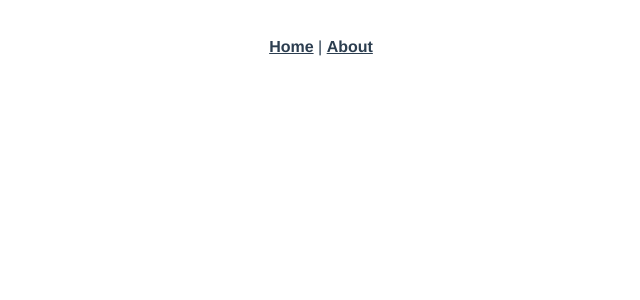
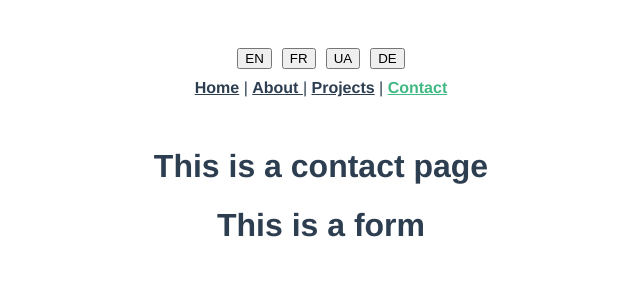
Before and after one commit to Kampouse/anna-porfolio, a Vue app: page /contact in a window 1280 px wide. Before the commit this address had no page. Shown: the top 300 px of the page, without its empty margins (319-959 px from the left). Built offline with nearby package versions, Linux system fonts and the light colour scheme.

Commit message:
starting

```diff
--- a/package.json
+++ b/package.json
@@ -11,6 +11,7 @@
   "dependencies": {
     "core-js": "^3.8.3",
     "vue": "^3.2.13",
+    "vue-i18n": "^10.0.4",
     "vue-router": "^4.0.3",
     "vuex": "^4.0.0"
   },
--- a/src/App.vue
+++ b/src/App.vue
@@ -1,7 +1,15 @@
 <template>
   <nav>
-    <router-link to="/">Home</router-link> |
-    <router-link to="/about">About</router-link>
+    <div class="language">
+      <button @click="changeLanguage('en')">EN</button>
+      <button @click="changeLanguage('fr')">FR</button>
+      <button @click="changeLanguage('ua')">UA</button>
+      <button @click="changeLanguage('de')">DE</button>
+    </div>
+    <router-link to="/">{{ $t("message.home") }}</router-link> |
+    <router-link to="/about">{{ $t("message.about") }}</router-link> |
+    <router-link to="/projects">{{ $t("message.projects") }}</router-link> |
+    <router-link to="/contact">{{ $t("message.contact") }}</router-link>
   </nav>
   <router-view />
 </template>
@@ -28,3 +36,23 @@ nav a.router-link-exact-active {
   color: #42b983;
 }
 </style>
+
+<script>
+export default {
+  methods: {
+    changeLanguage(locale) {
+      this.$i18n.locale = locale; // Змінюємо мову
+    },
+  },
+};
+</script>
+
+<style scoped>
+.language {
+  padding: 10px;
+}
+
+button {
+  margin: 0 5px;
+}
+</style>
--- /dev/null
+++ b/src/components/ContactForm.vue
@@ -0,0 +1,5 @@
+<template>
+  <div class="form">
+    <h1>This is a form</h1>
+  </div>
+</template>
--- /dev/null
+++ b/src/i18n.js
@@ -0,0 +1,51 @@
+// src/i18n.js
+//import { h } from "vue";
+import { createI18n } from "vue-i18n";
+
+// Повідомлення для різних мов
+const messages = {
+  en: {
+    message: {
+      hello: "Hello",
+      about: "About ",
+      contact: "Contact",
+      projects: "Projects",
+      home: "Home",
+    },
+  },
+  fr: {
+    message: {
+      hello: "Bonjour",
+      about: "À propos de moi",
+      contact: "Contact",
+      projects: "Projets",
+      home: "Accueil",
+    },
+  },
+  ua: {
+    message: {
+      hello: "Привіт",
+      about: "Про мене",
+      contact: "Контакт",
+      projects: "Проекти",
+      home: "Головна",
+    },
+  },
+  de: {
+    message: {
+      hello: "Hallo",
+      about: "Über mich",
+      contact: "Kontakt",
+      projects: "Projekte",
+      home: "Zuhause",
+    },
+  },
+};
+
+// Створюємо інстанцію i18n
+const i18n = createI18n({
+  locale: "en", // Мова за замовчуванням
+  messages, // Повідомлення
+});
+
+export default i18n;
--- a/src/router/index.js
+++ b/src/router/index.js
@@ -16,6 +16,18 @@ const routes = [
     component: () =>
       import(/* webpackChunkName: "about" */ "../views/AboutView.vue"),
   },
+  {
+    path: "/projects",
+    name: "projects",
+    component: () =>
+      import(/* webpackChunkName: "projects" */ "../views/ProjectsView.vue"),
+  },
+  {
+    path: "/contact",
+    name: "contact",
+    component: () =>
+      import(/* webpackChunkName: "contact" */ "../views/ContactView.vue"),
+  },
 ];
 
 const router = createRouter({
--- /dev/null
+++ b/src/views/ContactView.vue
@@ -0,0 +1,18 @@
+<template>
+  <div class="contact">
+    <h1>This is a contact page</h1>
+    <ContactForm />
+  </div>
+</template>
+
+<script>
+// @ is an alias to /src
+import ContactForm from "@/components/ContactForm.vue";
+
+export default {
+  name: "ContactsView",
+  components: {
+    ContactForm,
+  },
+};
+</script>
--- /dev/null
+++ b/src/views/ProjectsView.vue
@@ -0,0 +1,6 @@
+<template>
+  <div class="projects">
+    <h1>This is a projects page</h1>
+  </div>
+  <HireMe />
+</template>
```
Also changed, not shown: jsconfig.json (+8 -1 lines), src/main.js (+20 -1 lines), 2 other files (tests, documents, lock files or other folders).
